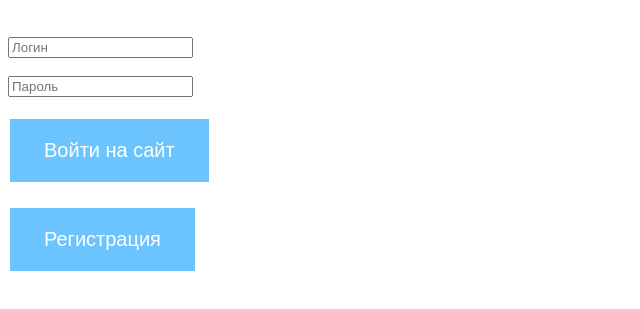
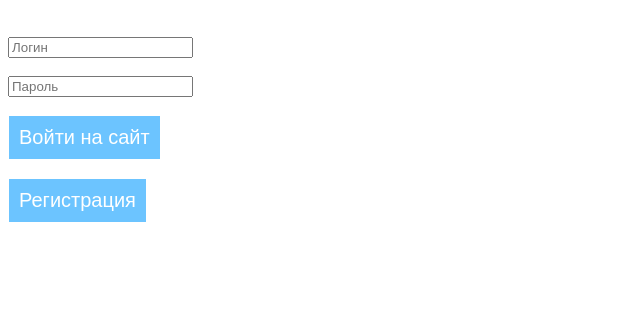
Before and after one commit to ondruusha/Authorization, a plain HTML site: page index.html in a window 1280 px wide. Shown: the part 61-370 px from the top of the page, without its empty margins (0-640 px from the left). Drawn offline with Linux system fonts and the light colour scheme.

Commit message:
Update visual.css

```diff
--- a/visual.css
+++ b/visual.css
@@ -2,11 +2,11 @@ button {
     background-color: #6cc4ff;
     border: none;
     color: rgb(255, 255, 255);
-    padding: 20px 34px;
+    padding: 10px 10px;
     text-align: center;
     text-decoration: none;
     display: inline-block;
     font-size: 20px;
-    margin: 4px 2px;
+    margin: 1px 1px;
     cursor: pointer;
 }
```
